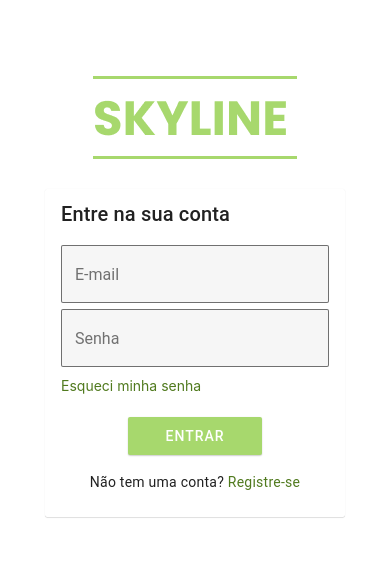
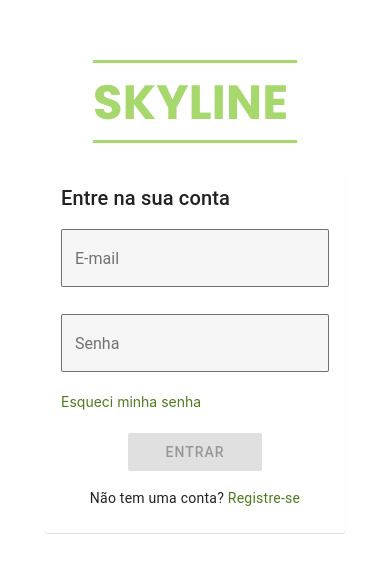
Before and after one commit to nikachuu/skyline-app-mvp, a React Native app: screen /Root in a window 390 px wide. Shown: the part 141-714 px from the top of the page. Built offline with nearby package versions, Linux system fonts and the light colour scheme; what expo-linking would draw is missing.

Commit message:
Validações de formulario para tela de Login com Formik e Yup

```diff
--- a/package.json
+++ b/package.json
@@ -25,6 +25,7 @@
     "expo-splash-screen": "~0.11.2",
     "expo-status-bar": "~1.0.4",
     "expo-web-browser": "~9.2.0",
+    "formik": "^2.2.9",
     "react": "16.13.1",
     "react-dom": "16.13.1",
     "react-native": "https://github.com/expo/react-native/archive/sdk-42.0.0.tar.gz",
@@ -33,7 +34,8 @@
     "react-native-reanimated": "~2.2.0",
     "react-native-safe-area-context": "3.2.0",
     "react-native-screens": "~3.4.0",
-    "react-native-web": "~0.13.12"
+    "react-native-web": "~0.13.12",
+    "yup": "^0.32.9"
   },
   "devDependencies": {
     "@babel/core": "^7.9.0",
--- a/screens/LoginScreen.tsx
+++ b/screens/LoginScreen.tsx
@@ -1,6 +1,15 @@
+import { Formik } from "formik";
 import * as React from "react";
 import { StyleSheet, View, Image, TouchableOpacity, Text } from "react-native";
-import { Card, TextInput, Button, Paragraph } from "react-native-paper";
+import {
+  Card,
+  TextInput,
+  HelperText,
+  Button,
+  Paragraph,
+} from "react-native-paper";
+
+import { loginValidationSchema } from "../utils/FormValidations";
 
 import { RootStackScreenProps } from "../types";
 
@@ -13,25 +22,75 @@ export default function LoginScreen({
         style={styles.logo}
         source={require("../assets/images/logo.png")}
       />
+      <Formik
+        validationSchema={loginValidationSchema}
+        initialValues={{ email: "", password: "" }}
+        onSubmit={(values) => console.log(values)}
+      >
+        {({
+          handleChange,
+          handleBlur,
+          handleSubmit,
+          values,
+          errors,
+          touched,
+          dirty,
+          isValid,
+        }) => (
           <Card style={styles.card}>
             <Card.Title title="Entre na sua conta" />
             <Card.Content>
-          <TextInput mode="outlined" label="E-mail" />
-          <TextInput mode="outlined" label="Senha" />
-          <TouchableOpacity
-            onPress={() => navigation.replace("Root")}
-            style={styles.link}
-          >
+              <View style={styles.textInputContainer}>
+                <TextInput
+                  mode="outlined"
+                  autoCompleteType="email"
+                  keyboardType="email-address"
+                  autoCapitalize="none"
+                  label="E-mail"
+                  value={values.email}
+                  onChangeText={handleChange("email")}
+                  onBlur={handleBlur("email")}
+                  error={errors.email !== undefined && touched.email}
+                />
+                {errors.email && touched.email && (
+                  <HelperText type="error"> {errors.email} </HelperText>
+                )}
+              </View>
+              <View style={styles.textInputContainer}>
+                <TextInput
+                  mode="outlined"
+                  secureTextEntry
+                  label="Senha"
+                  value={values.password}
+                  onChangeText={handleChange("password")}
+                  onBlur={handleBlur("password")}
+                  error={errors.password !== undefined && touched.password}
+                />
+                {errors.password && touched.password && (
+                  <HelperText type="error"> {errors.password} </HelperText>
+                )}
+              </View>
+
+              <TouchableOpacity onPress={() => navigation.replace("Root")}>
                 <Text style={styles.linkText}>Esqueci minha senha</Text>
               </TouchableOpacity>
             </Card.Content>
             <Card.Actions style={styles.actionsContainer}>
-          <Button mode="contained" color="#A7D86D" dark style={styles.button}>
+              <Button
+                mode="contained"
+                color="#A7D86D"
+                dark
+                style={styles.button}
+                onPress={handleSubmit}
+                disabled={!dirty || !isValid}
+              >
                 Entrar
               </Button>
               <Paragraph>
                 Não tem uma conta?{" "}
-            <TouchableOpacity onPress={() => navigation.replace("Register")}>
+                <TouchableOpacity
+                  onPress={() => navigation.replace("Register")}
+                >
                   <Text style={[styles.linkText, styles.registerLinkText]}>
                     Registre-se
                   </Text>
@@ -39,6 +98,8 @@ export default function LoginScreen({
               </Paragraph>
             </Card.Actions>
           </Card>
+        )}
+      </Formik>
     </View>
   );
 }
@@ -50,6 +111,9 @@ const styles = StyleSheet.create({
     alignItems: "center",
     justifyContent: "center",
     padding: 20,
+  },
+  textInputContainer: {
+    height: 85,
   },
   logo: {
     width: 204,
@@ -63,8 +127,8 @@ const styles = StyleSheet.create({
     fontSize: 20,
     fontWeight: "bold",
   },
-  link: {
-    paddingTop: 10,
+  helperText: {
+    marginBottom: 50,
   },
   linkText: {
     fontSize: 14,
--- a/screens/RegisterScreen.tsx
+++ b/screens/RegisterScreen.tsx
@@ -22,12 +22,8 @@ export default function RegisterScreen({
             mode="outlined"
             label="E-mail"
           />
-          <TextInput secureTextEntry={true} mode="outlined" label="Senha" />
-          <TextInput
-            secureTextEntry={true}
-            mode="outlined"
-            label="Confirmar senha"
-          />
+          <TextInput secureTextEntry mode="outlined" label="Senha" />
+          <TextInput secureTextEntry mode="outlined" label="Confirmar senha" />
         </Card.Content>
         <Card.Actions style={styles.actionsContainer}>
           <Button mode="contained" color="#A7D86D" dark style={styles.button}>
--- /dev/null
+++ b/utils/FormValidations.ts
@@ -0,0 +1,9 @@
+import * as yup from "yup";
+
+export const loginValidationSchema = yup.object().shape({
+  email: yup
+    .string()
+    .email("Insira um e-mail válido")
+    .required("Campo obrigatório"),
+  password: yup.string().required("Campo obrigatório"),
+});
```
Also changed, not shown: 1 other file (tests, documents, lock files or other folders). Lines whose indentation alone changed are shown as unchanged.
